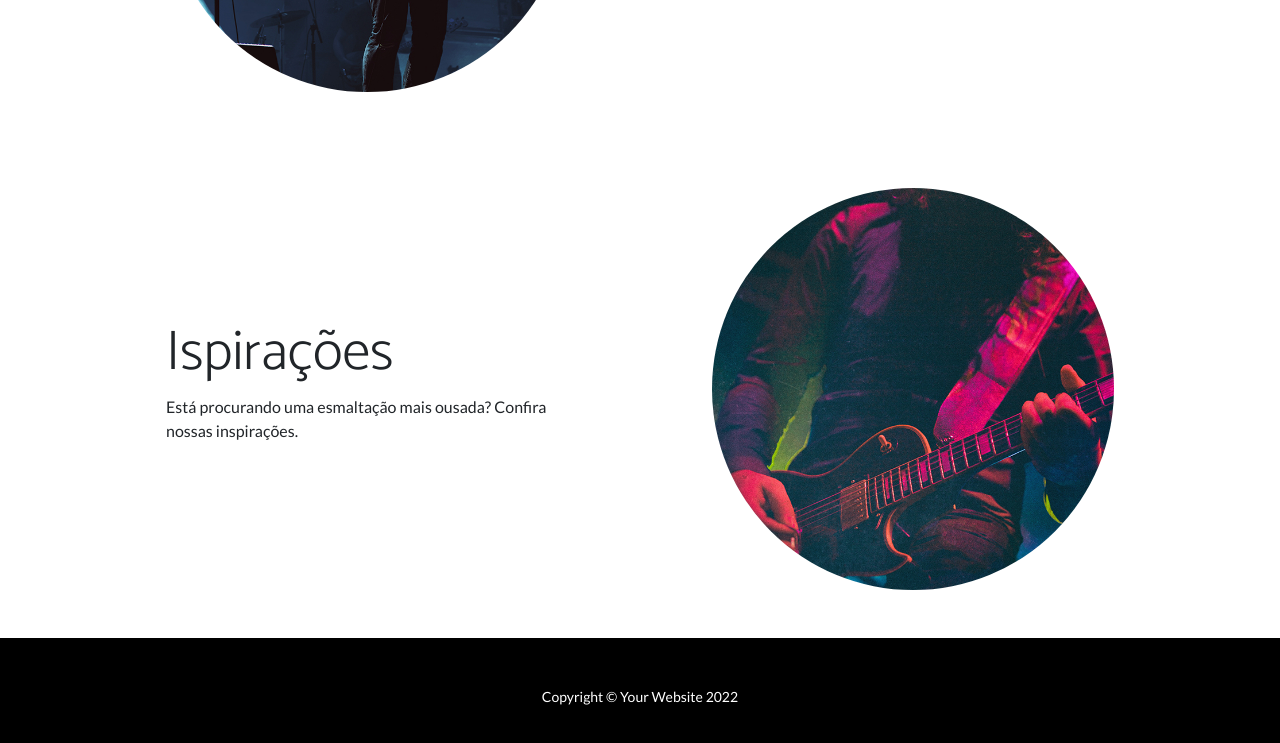
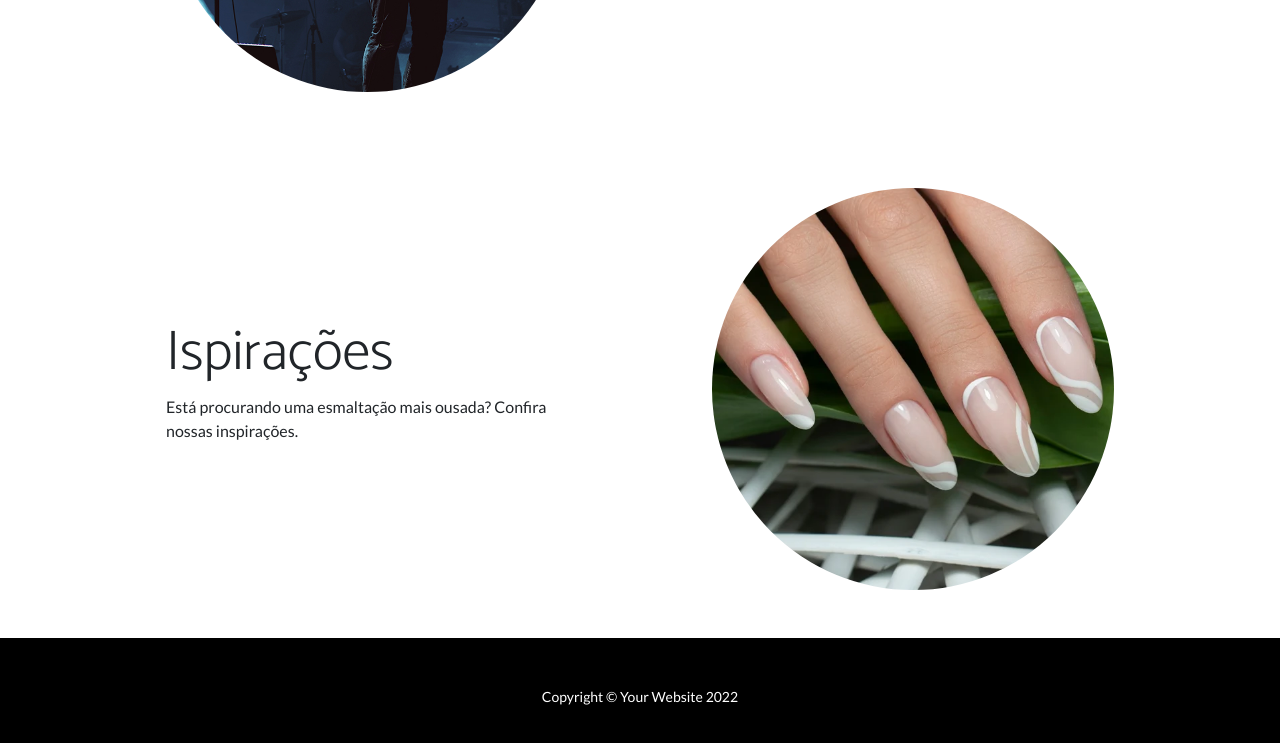
Before and after one commit to vitoriaBernard0-dev/blog-esmaltes, a website: page dist/index.html in a window 1280 px wide. Shown: the part 1619-2362 px from the top of the page. Drawn offline with nearby package versions, Linux system fonts and the light colour scheme.

Commit message:
mudanças

```diff
--- a/dist/index.html
+++ b/dist/index.html
@@ -80,7 +80,7 @@
             <div class="container px-5">
                 <div class="row gx-5 align-items-center">
                     <div class="col-lg-6 order-lg-2">
-                        <div class="p-5"><img class="img-fluid rounded-circle" src="assets/img/03.jpg" alt="..." /></div>
+                        <div class="p-5"><img class="img-fluid rounded-circle" src="/dist/assets/fotos-esmaltes/unhas-decoradas.png" alt="..." /></div>
                     </div>
                     <div class="col-lg-6 order-lg-1">
                         <div class="p-5">
```
Also changed, not shown: dist/assets/fotos-esmaltes/inspirações.webp (added), dist/assets/fotos-esmaltes/unhas-decoradas.png (added).
